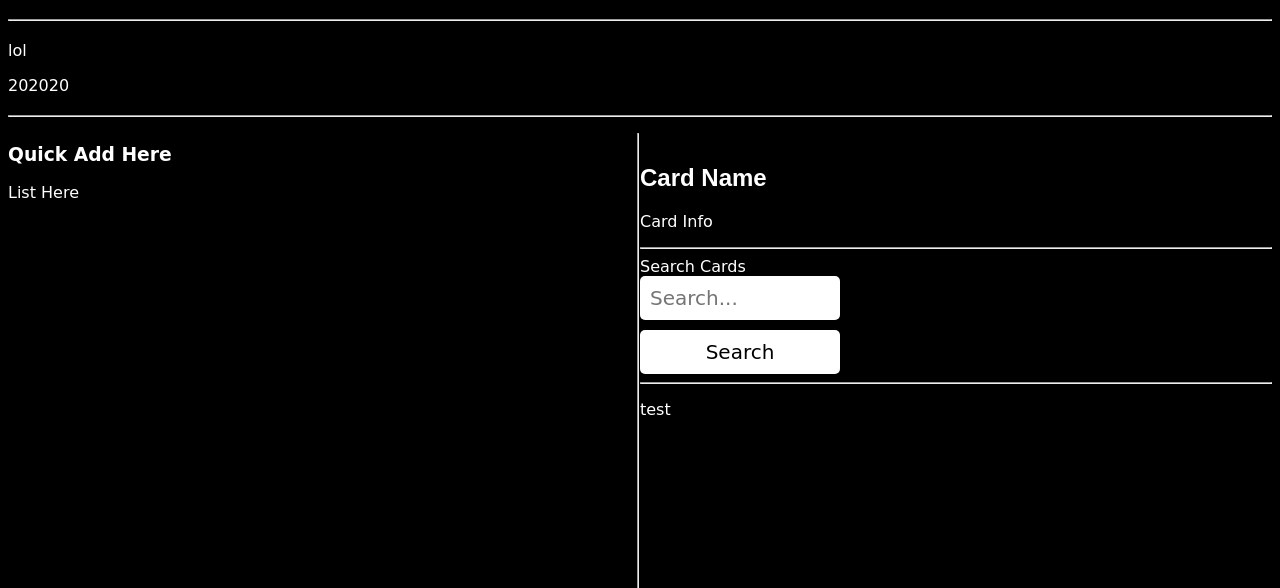
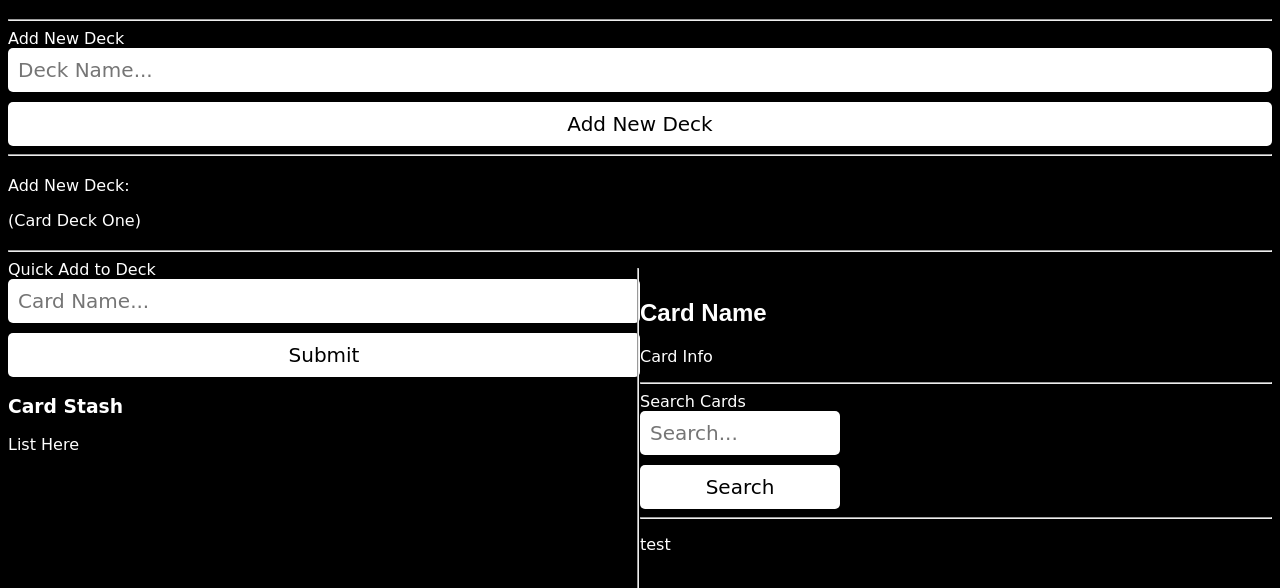
Before and after one commit to ItzaWolf/phase-1-magic-the-gathering, a plain HTML site: page index.html in a window 1280 px wide. Shown: the part 338-926 px from the top of the page. Drawn offline with Linux system fonts and the light colour scheme; no server answers.

Commit message:
Added HTML Functionality!

```diff
--- a/index.html
+++ b/index.html
@@ -13,16 +13,24 @@
             <h1>DECK BUILDER</h1>
         </div>
         <hr/>
-
+        <div id="deckName">
+        <label for="search-decks">Add New Deck</label>
+                <input id="search-db" type="text" placeholder="Deck Name..."/>
+                <input type="submit" value="Add New Deck"></button>
+                <hr/>
+            </div>
         <div id="decks">
-            <p>lol</p>
-            <p>202020</p>
+            <p>Add New Deck:</p>
+            <p>(Card Deck One)</p>
         </div>
         <hr/>
 
         <div id="left-div">
-            <div id= "qickadd">
-                <h3>Quick Add Here</h3>
+            <label for="search-decks">Quick Add to Deck</label>
+                <input id="search-db" type="text" placeholder="Card Name..."/>
+                <input type="submit" value="Submit"></button>
+            <div id= "quickAdd">
+                <h3>Card Stash</h3>
             </div>
             <div id="list-div">
                 <p>List Here</p>
```
